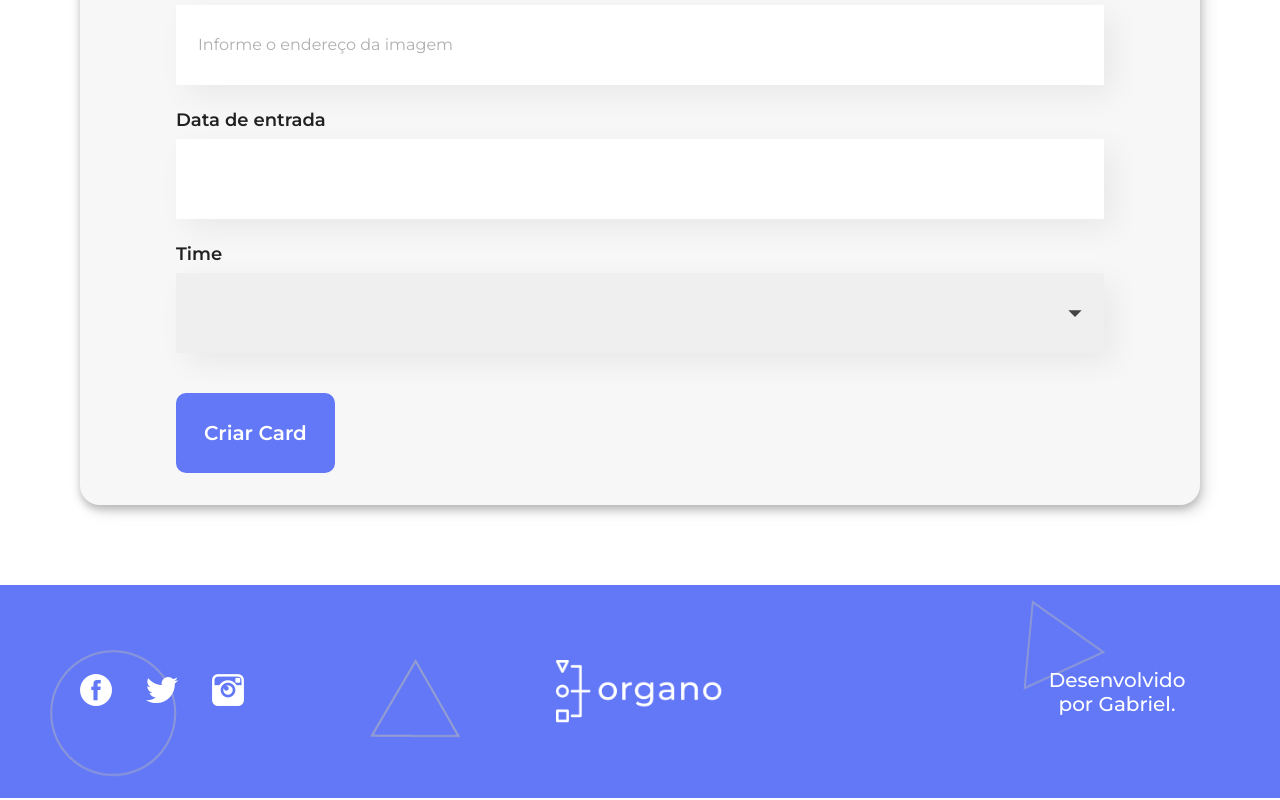
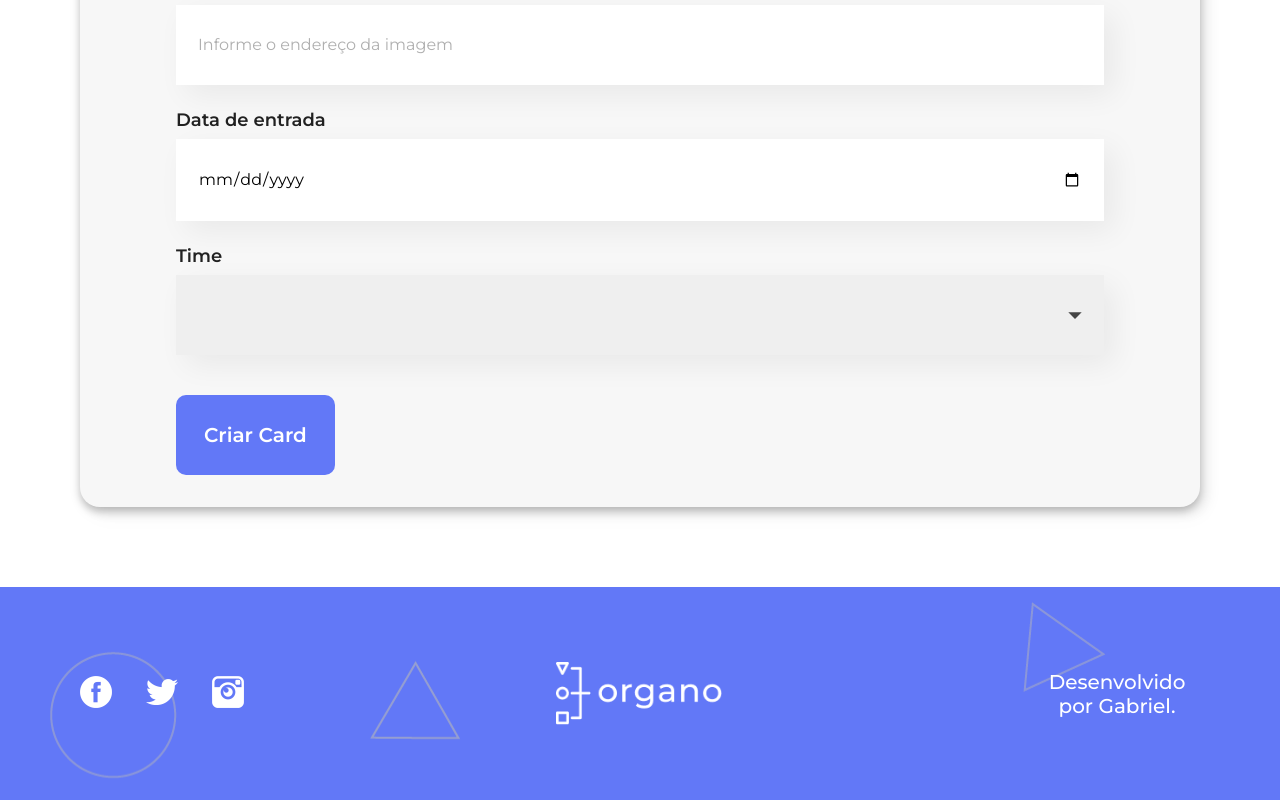
Before and after one commit to GabrielVeroneze/organo-ts, a React (Create React App) app: page / in a window 1280 px wide. Shown: the part 1048-1848 px from the top of the page. Built offline with nearby package versions, Linux system fonts and the light colour scheme.

Commit message:
:sparkles: feat: Adiciona tipo como propriedade
Restringe os valores do tipo para alguns dos valores disponíveis de "type" de um input

```diff
--- a/src/componentes/CampoTexto/index.tsx
+++ b/src/componentes/CampoTexto/index.tsx
@@ -1,6 +1,7 @@
 import './CampoTexto.css'
 
 interface CampoTextoProps {
+    tipo?: 'text' | 'password' | 'date' | 'email' | 'number'
     obrigatorio?: boolean
     label: string
     placeholder: string
@@ -8,7 +9,7 @@ interface CampoTextoProps {
     aoAlterado: (valor: string) => void
 }
 
-const CampoTexto = ({ obrigatorio = false, label, placeholder, valor, aoAlterado } : CampoTextoProps) => {
+const CampoTexto = ({ tipo = 'text', obrigatorio = false, label, placeholder, valor, aoAlterado } : CampoTextoProps) => {
 
     const aoDigitado = (evento: React.ChangeEvent<HTMLInputElement>) => {
         aoAlterado(evento.target.value)
@@ -18,11 +19,11 @@ const CampoTexto = ({ obrigatorio = false, label, placeholder, valor, aoAlterado
         <div className="campo-texto">
             <label className='campo-texto__label'>{label}</label>
             <input
+                type={tipo}
                 value={valor}
                 onChange={aoDigitado}
                 required={obrigatorio}
                 className='campo-texto__input'
-                type="text"
                 placeholder={placeholder}
             />
         </div>
```
